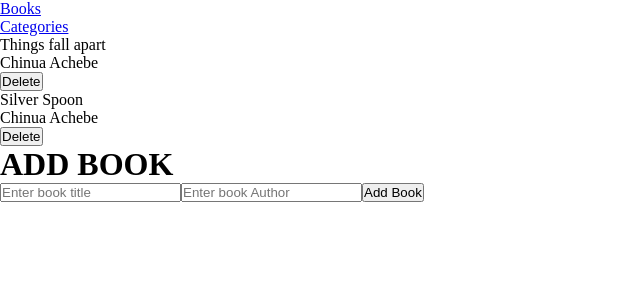
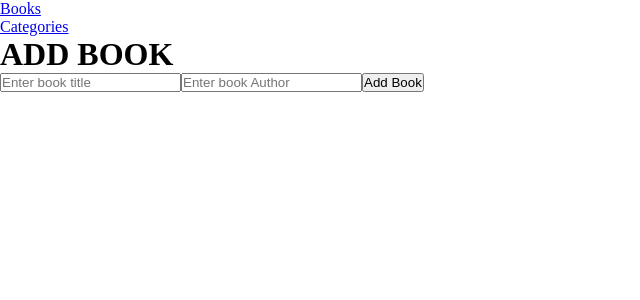
Before and after one commit to Fadahunsiseyi/react-book-store, a React (Create React App) app: page / in a window 1280 px wide. Shown: the top 300 px of the page, without its empty margins (0-640 px from the left). Built offline with nearby package versions, Linux system fonts and the light colour scheme.

Commit message:
Remove book from list of books

```diff
--- a/src/components/Book.jsx
+++ b/src/components/Book.jsx
@@ -1,13 +1,22 @@
 import React from 'react';
 import PropTypes from 'prop-types';
+import { useDispatch } from 'react-redux';
+import { removeBook } from '../redux/books/books';
 
 const Book = (props) => {
+  const dispatch = useDispatch();
   const { bookProps } = props;
+  console.log(bookProps);
+  const handleRemove = () => {
+    dispatch(removeBook(bookProps.id));
+  };
   return (
     <>
       <p>{bookProps.title}</p>
       <p>{bookProps.author}</p>
-      <button type="button">Delete</button>
+      <button type="button" onClick={handleRemove}>
+        Delete
+      </button>
     </>
   );
 };
--- a/src/components/Books.jsx
+++ b/src/components/Books.jsx
@@ -4,20 +4,8 @@
 import Book from './Book';
 
 const Books = () => {
-  const book = useSelector((state) => console.log(state.booksReducer));
-  console.log(book);
-  const books = [
-    {
-      id: 1,
-      title: 'Things fall apart',
-      author: 'Chinua Achebe',
-    },
-    {
-      id: 2,
-      title: 'Silver Spoon',
-      author: 'Chinua Achebe',
-    },
-  ];
+  const books = useSelector((state) => state.booksReducer);
+  // console.log(books);
   return (
     <>
       {books.map((book) => (
```
